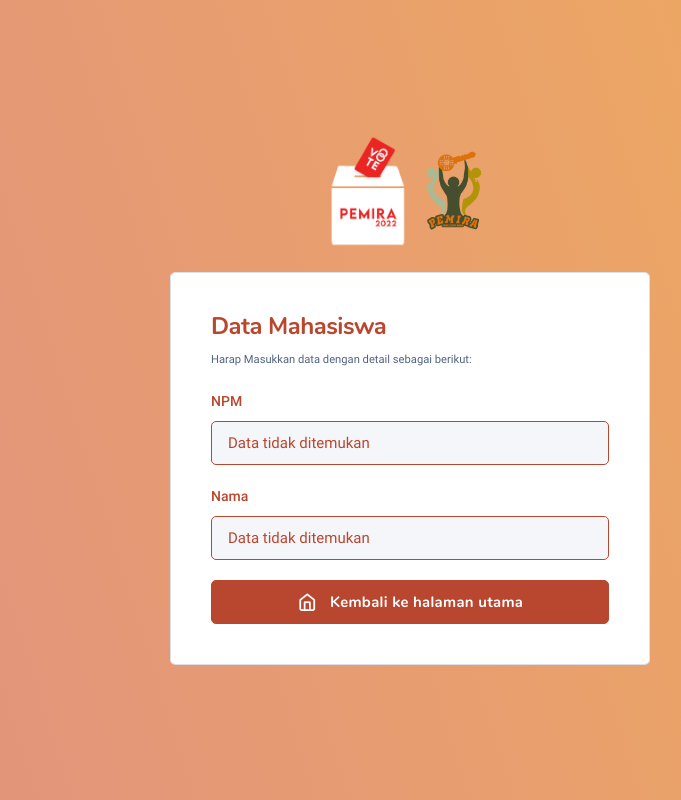
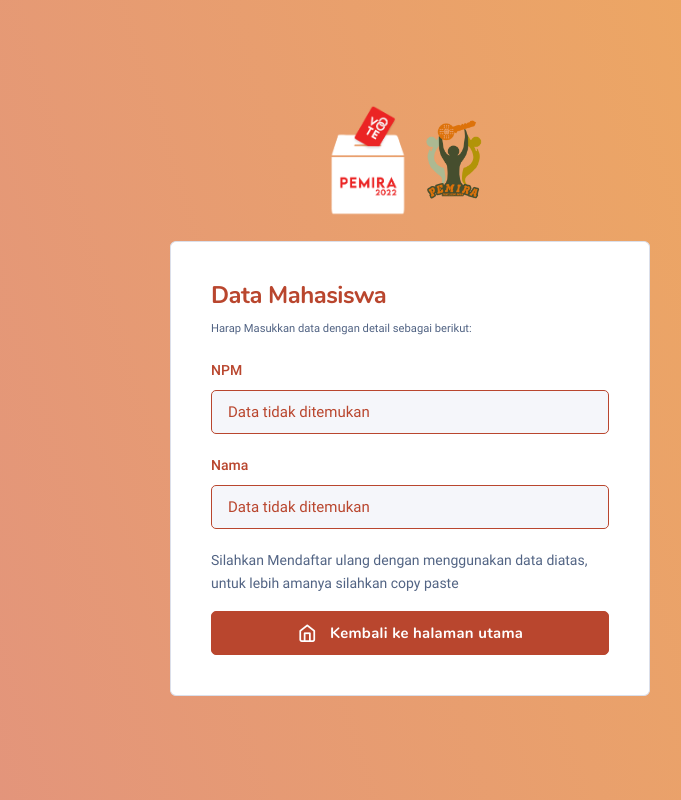
Before and after one commit to exzork/EvoteCI, a CodeIgniter 4 app: the page made by evote-web/app/Views/v2/user/DetailMahasiswa.php in a window 1280 px wide. Shown: the whole page, without its empty margins (230-911 px from the left). Run offline with PHP 8.4 and a stand-in for CodeIgniter, Linux system fonts and the light colour scheme; the template is opened without the code that fills it, so the values that code supplies are empty; some libraries are stand-ins or nearby versions; some web fonts are replaced.

Commit message:
Perbaikan Detail

```diff
--- a/evote-web/app/Views/v2/user/DetailMahasiswa.php
+++ b/evote-web/app/Views/v2/user/DetailMahasiswa.php
@@ -57,6 +57,7 @@
                                 </div>
 
                                 <div class="form-group">
+                                    <p>Silahkan Mendaftar ulang dengan menggunakan data diatas, untuk lebih amanya silahkan copy paste</p>
                                     <a href="<?= base_url() ?>" class="btn btn-lg btn-main btn-block"><i class="icon ni ni-home mr-2"></i>Kembali ke halaman utama</a>
                                 </div>
 
```
